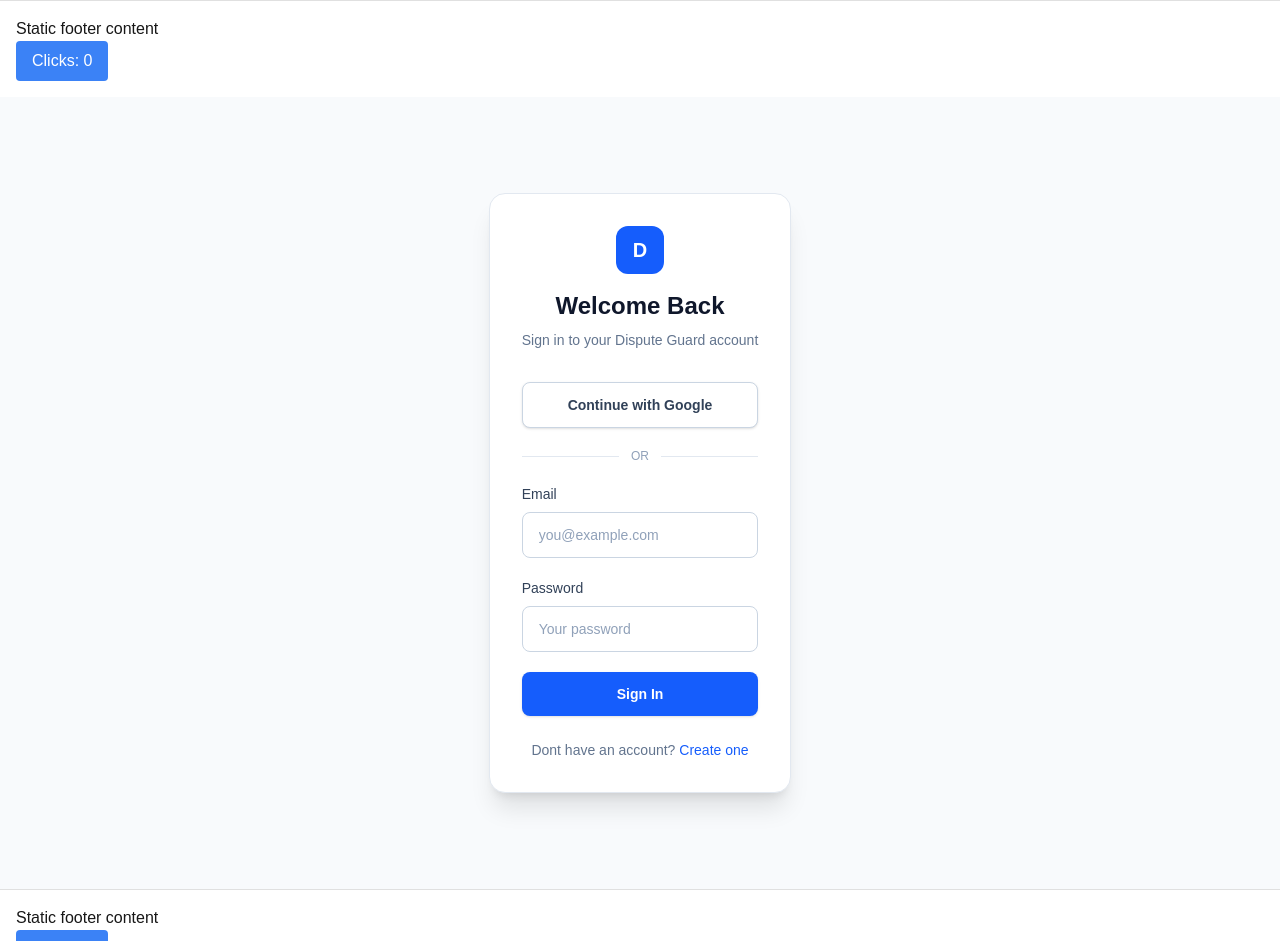
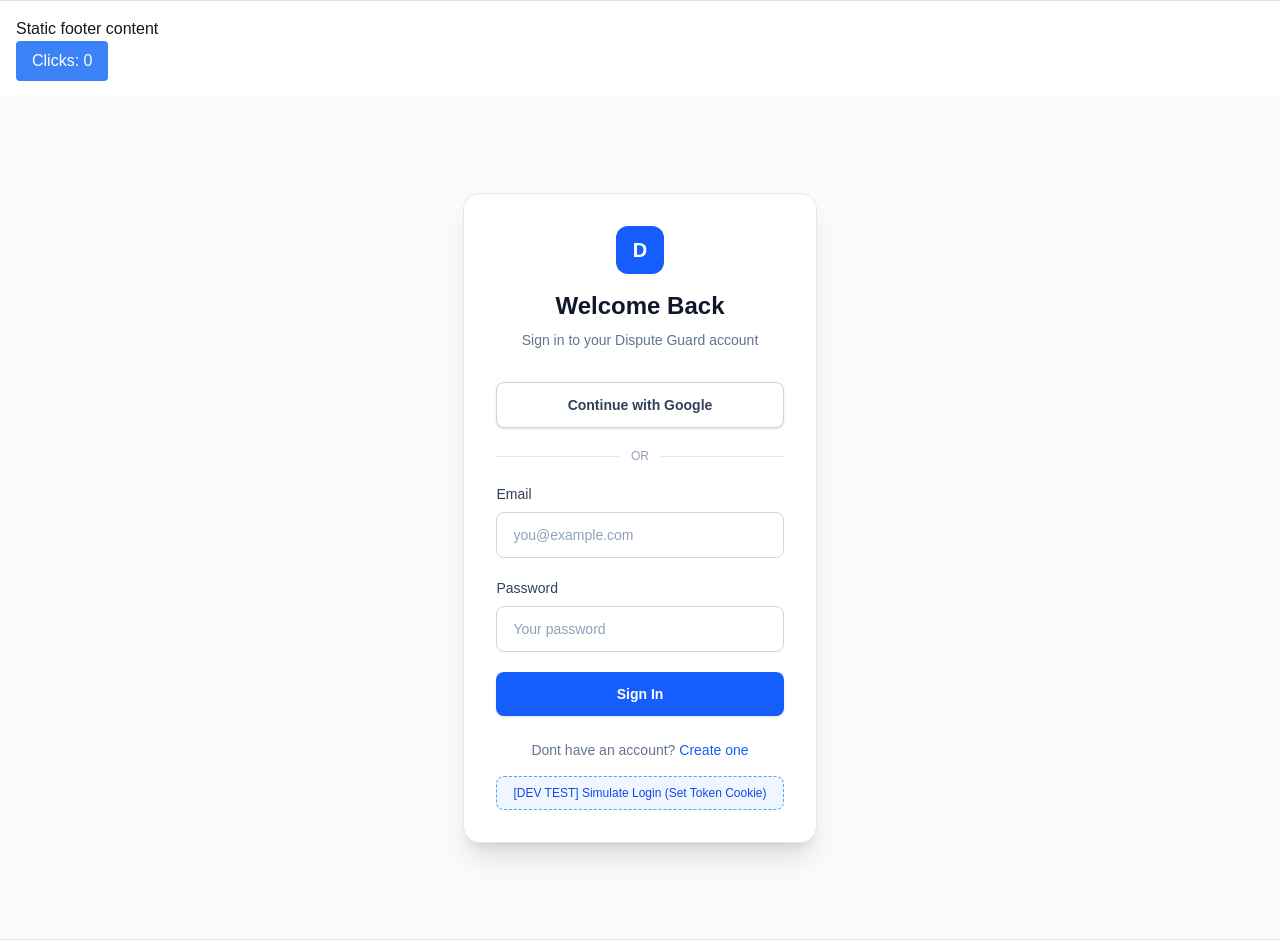
Before and after one commit to kalviumcommunity/DisputeGuard, a Next.js app in the folder frontend/: page /login in a window 1280 px wide. Shown: the top 941 px of the page. Built offline with nearby package versions, Linux system fonts and the light colour scheme.

Commit message:
feat(middleware-for-route-protection): implement middleware for route protection assignment

```diff
--- a/frontend/app/(auth)/login/page.tsx
+++ b/frontend/app/(auth)/login/page.tsx
@@ -124,6 +124,7 @@
               required
               className="w-full rounded-lg border border-slate-300 px-4 py-3 text-sm text-slate-900 outline-none transition placeholder:text-slate-400 focus:border-blue-500 focus:ring-2 focus:ring-blue-100"
             />
+
           </div>
 
           <button
@@ -150,6 +151,18 @@
             Create one
           </a>
         </p>
+{/* Test button for Middleware assignment verification */}
+        <button
+          type="button"
+          onClick={() => {
+            document.cookie = 'session-token=authenticated_user_123; path=/';
+            window.location.href = '/dashboard';
+          }}
+          className="mt-4 w-full rounded-lg border border-dashed border-blue-400 bg-blue-50 px-4 py-2 text-xs font-medium text-blue-700 hover:bg-blue-100"
+        >
+          [DEV TEST] Simulate Login (Set Token Cookie)
+        </button>
+
       </div>
     </main>
   );
--- /dev/null
+++ b/frontend/app/public-info/page.tsx
@@ -0,0 +1,8 @@
+export default function PublicInfoPage() {
+  return (
+    <main style={{ padding: '2rem', maxWidth: '600px', margin: '0 auto' }}>
+      <h1>Public Information</h1>
+      <p>This public route is excluded by the middleware matcher.</p>
+    </main>
+  );
+}
--- /dev/null
+++ b/frontend/middleware.ts
@@ -0,0 +1,25 @@
+import { NextResponse } from 'next/server';
+import type { NextRequest } from 'next/server';
+
+export function middleware(request: NextRequest) {
+  const token =
+    request.cookies.get('next-auth.session-token')?.value ||
+    request.cookies.get('__Secure-next-auth.session-token')?.value ||
+    request.cookies.get('session-token')?.value;
+
+  // Task 3: Redirect unauthenticated requests to /login
+  if (!token) {
+    const loginUrl = new URL('/login', request.url);
+    loginUrl.searchParams.set('from', request.nextUrl.pathname);
+    return NextResponse.redirect(loginUrl);
+  }
+
+  // Task 4: Authenticated requests proceed
+  return NextResponse.next();
+}
+
+// Task 1 & 2 & 5: Matcher explicitly targets ONLY protected routes
+// Public routes (/login, /public-info, etc.) are excluded automatically
+export const config = {
+  matcher: ['/dashboard/:path*', '/protected-disputes/:path*'],
+};
```
Also changed, not shown: 1 other file (tests, documents, lock files or other folders).
